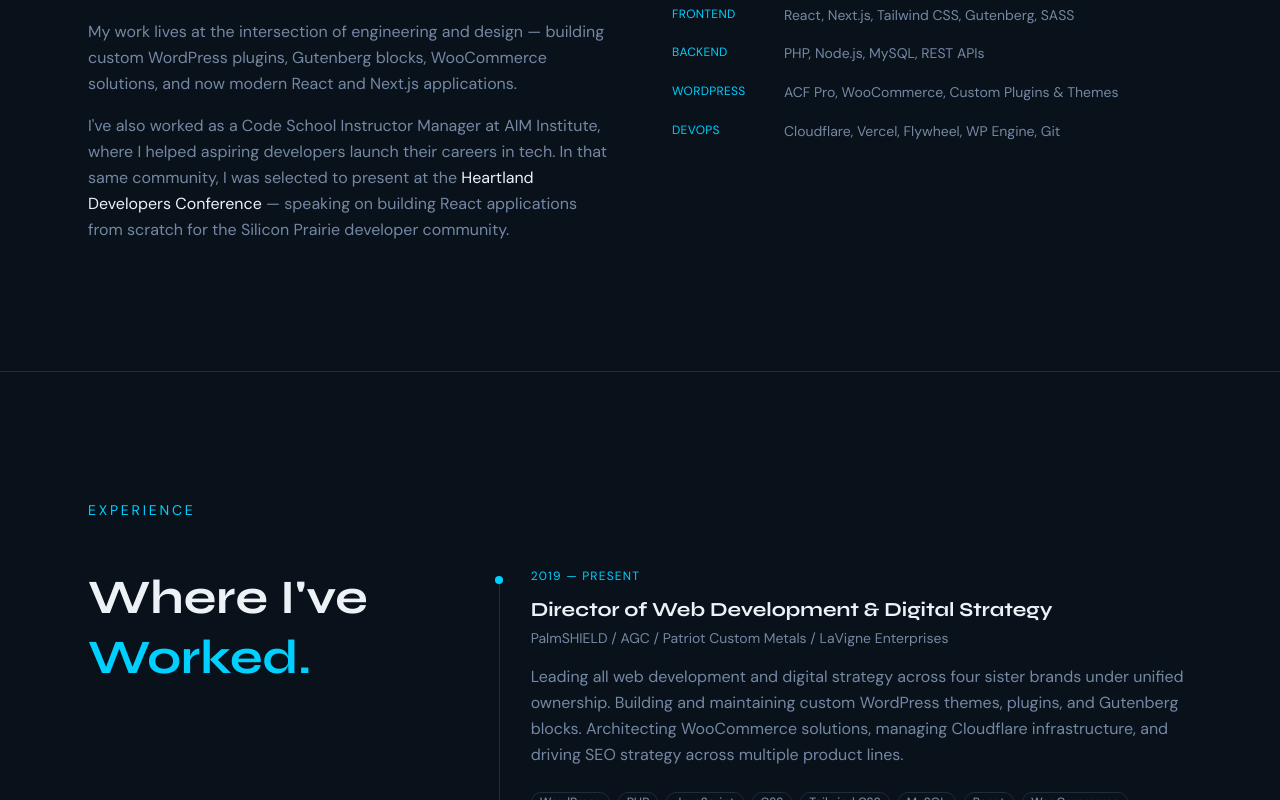
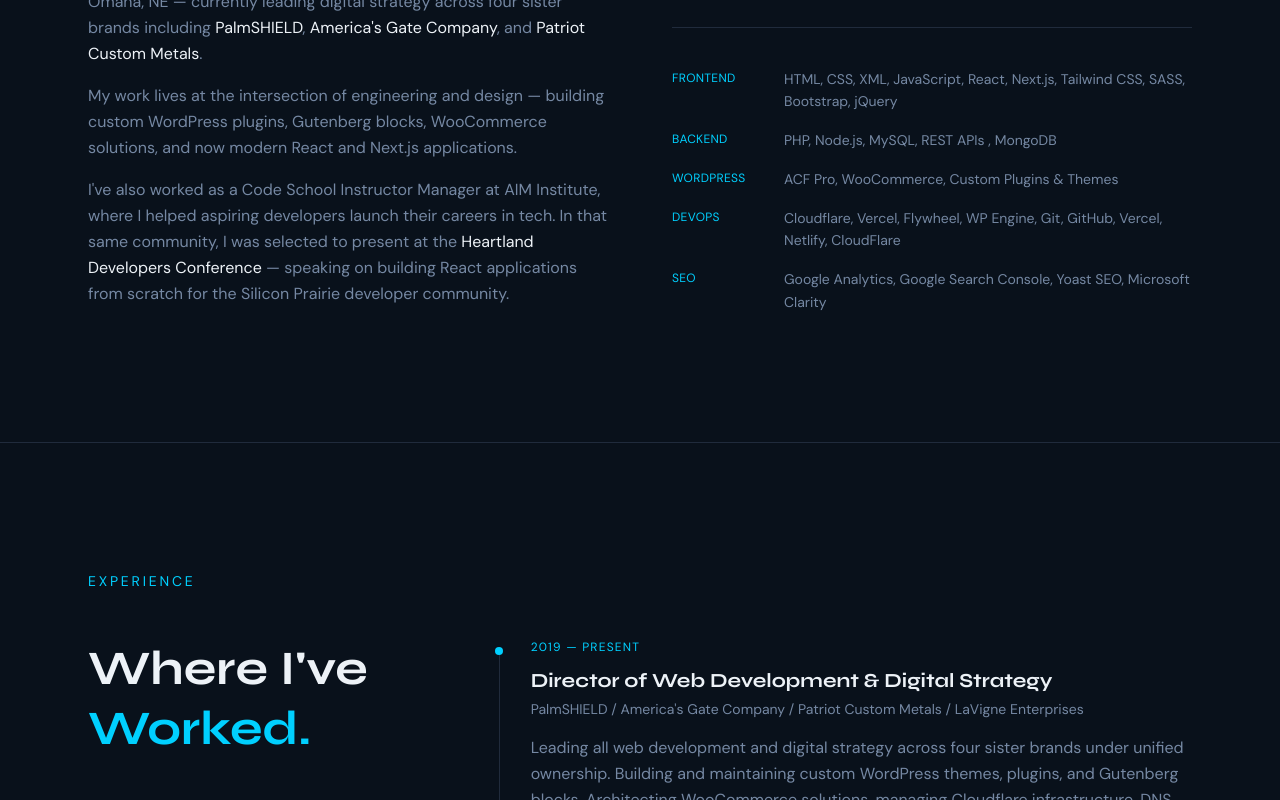
Before and after one commit to dev-Yogi/vanessa-portfolio, a Next.js app: page / in a window 1280 px wide. Shown: the part 1360-2160 px from the top of the page. Built offline with nearby package versions, Linux system fonts and the light colour scheme.

Commit message:
update data in experience, about, hero, and project sections

```diff
--- a/src/components/AboutSection.jsx
+++ b/src/components/AboutSection.jsx
@@ -4,17 +4,18 @@ import { motion } from 'framer-motion'
 import { Separator } from '@/components/ui/separator'
 
 const stats = [
-  { value: '10+', label: 'Years of Experience' },
+  { value: '5+', label: 'Years of Experience' },
   { value: '4', label: 'Brands Managed' },
-  { value: '15+', label: 'WordPress Projects' },
+  { value: '10+', label: 'WordPress Projects' },
   { value: '∞', label: 'Coffees Consumed' },
 ]
 
 const tools = [
-  { category: 'Frontend', items: 'React, Next.js, Tailwind CSS, Gutenberg, SASS' },
-  { category: 'Backend', items: 'PHP, Node.js, MySQL, REST APIs' },
-  { category: 'WordPress', items: 'ACF Pro, WooCommerce, Custom Plugins & Themes' },
-  { category: 'DevOps', items: 'Cloudflare, Vercel, Flywheel, WP Engine, Git' },
+  { category: 'Frontend', items: 'HTML, CSS, XML, JavaScript, React, Next.js, Tailwind CSS, SASS, Bootstrap, jQuery' },
+  { category: 'Backend', items: 'PHP, Node.js, MySQL, REST APIs , MongoDB' },
+  { category: 'WordPress', items: 'ACF Pro, WooCommerce, Custom Plugins & Themes'  },
+  { category: 'DevOps', items: 'Cloudflare, Vercel, Flywheel, WP Engine, Git, GitHub, Vercel, Netlify, CloudFlare' },
+  { category: 'SEO', items: 'Google Analytics, Google Search Console, Yoast SEO, Microsoft Clarity' },
 ]
 
 const fadeUp = {
--- a/src/components/ExperienceSection.jsx
+++ b/src/components/ExperienceSection.jsx
@@ -6,11 +6,11 @@ import { Badge } from '@/components/ui/badge'
 const experiences = [
   {
     title: 'Director of Web Development & Digital Strategy',
-    company: 'PalmSHIELD / AGC / Patriot Custom Metals / LaVigne Enterprises',
+    company: 'PalmSHIELD / America\'s Gate Company / Patriot Custom Metals / LaVigne Enterprises',
     period: '2019 — Present',
     description:
-      'Leading all web development and digital strategy across four sister brands under unified ownership. Building and maintaining custom WordPress themes, plugins, and Gutenberg blocks. Architecting WooCommerce solutions, managing Cloudflare infrastructure, and driving SEO strategy across multiple product lines.',
-    tags: ['WordPress', 'PHP', 'JavaScript', 'CSS', 'Tailwind CSS', 'MySQL', 'React', 'WooCommerce', 'ACF Pro', 'Cloudflare', 'SEO'],
+      'Leading all web development and digital strategy across four sister brands under unified ownership. Building and maintaining custom WordPress themes, plugins, and Gutenberg blocks. Architecting WooCommerce solutions, managing Cloudflare infrastructure, DNS Managment, and driving SEO strategy across multiple product lines.\n\nLed development and modernization of company websites, including a full rebuild of PalmSHIELD and a full rebuild of America’s Gate Company. Unified SEO, Google Ads, social media, and content strategy around shared keyword targets to create a cohesive, performance-driven system.\n\nThis alignment drove measurable growth:\n- +316% increase in organic clicks (5,070 → 21,100+)\n- +336% increase in search impressions (374K → 1.63M+)\n- Improved average search ranking from 30.2 to 21.6\n\nStrengthened infrastructure and scalability through Cloudflare and Twilio SendGrid, while creating and implementing SOPs.',
+    tags: ['WordPress', 'PHP', 'JavaScript', 'CSS', 'Tailwind CSS', 'MySQL', 'React', 'WooCommerce', 'ACF Pro', 'Cloudflare', 'SEO', 'DNS Managment', 'Google Analytics', 'Google Search Console'],
   },
   {
     title: 'Code School Instructor Manager',
@@ -107,7 +107,7 @@ export default function ExperienceSection() {
                   {exp.company}
                 </p>
 
-                <p className="text-muted-foreground leading-relaxed mb-6">
+                <p className="text-muted-foreground leading-relaxed mb-6 whitespace-pre-line">
                   {exp.description}
                 </p>
 
--- a/src/components/HeroSection.jsx
+++ b/src/components/HeroSection.jsx
@@ -7,10 +7,10 @@ import Image from 'next/image'
 import Link from 'next/link'
 
 const skills = [
-  'Next.js', 'React', 'JavaScript', 'CSS', 'Tailwind CSS',
+  'HTML', 'XML', 'CSS','Next.js', 'React', 'JavaScript', 'CSS', 'Tailwind CSS', 'Bootstrap', 'jQuery',
   'WordPress', 'PHP', 'WooCommerce', 'Node.js', 'npm',
   'ACF Pro', 'Cloudflare', 'MySQL', 'MongoDB', 'Git', 'GitHub', 'Vercel', 'Netlify',
-  'CloudFlare'
+  'CloudFlare', 'REST APIs', 'SEO', 'DNS Managment', 'Google Analytics', 'Google Search Console', 'Yoast SEO', 'Microsoft Clarity'
 ]
 
 const fadeUp = {
--- a/src/components/ProjectSection.jsx
+++ b/src/components/ProjectSection.jsx
@@ -13,8 +13,8 @@ const projects = [
         title: 'PalmSHIELD Website',
         image: '/images/projects/palmshield.jpg',
         description:
-            'Full custom WordPress build for an architectural products manufacturer. Includes custom Gutenberg blocks, ACF-powered product catalog, WooCommerce integration, mega menu plugin, and a color customization tool with canvas-based image download.',
-        tags: ['WordPress', 'PHP', 'ACF Pro', 'WooCommerce', 'Gutenberg', 'JavaScript'],
+            'Full custom WordPress build for an architectural products manufacturer. Includes custom Gutenberg blocks, ACF-powered product catalog, WooCommerce integration, custon mega menu plugin, and a color customization tool with canvas-based image download.',
+        tags: ['WordPress', 'PHP', 'ACF Pro', 'WooCommerce', 'REST APIs', 'JavaScript', 'SEO', 'Bootstrap'],
         live: 'https://palmshieldlouvers.com/',
         featured: true,
     },
@@ -24,7 +24,7 @@ const projects = [
         image: '/images/projects/agc.jpg',
         description:
             'Led full site migration and redesign for a commercial gate manufacturer. Built a CAD drawing grid block, custom redirect mapping for 1,200+ URLs, location-based filtering, and an interactive product selector UI with progressive disclosure states.',
-        tags: ['WordPress', 'PHP', 'MySQL', 'React', 'Cloudflare', 'SEO'],
+        tags: ['WordPress', 'PHP', 'MySQL', 'React', 'JavaScript', 'Tailwind CSS', 'SEO'],
         live: 'https://americasgatecompany.com/',
         featured: true,
     },
@@ -64,7 +64,7 @@ const projects = [
         image: null,
         description:
             'This site! Built with Next.js App Router, React, Tailwind CSS, and shadcn/ui. Features a working contact form powered by a Node.js API route. Deployed on Vercel with automatic CI/CD from GitHub.',
-        tags: ['Next.js', 'React', 'Tailwind CSS', 'shadcn/ui', 'Node.js', 'Vercel'],
+        tags: ['Next.js', 'React', 'Tailwind CSS', 'shadcn/ui', 'Node.js', 'Vercel', 'Resend'],
         live: 'https://vanessa-portfolio-seven.vercel.app',
         featured: false,
     },
```
